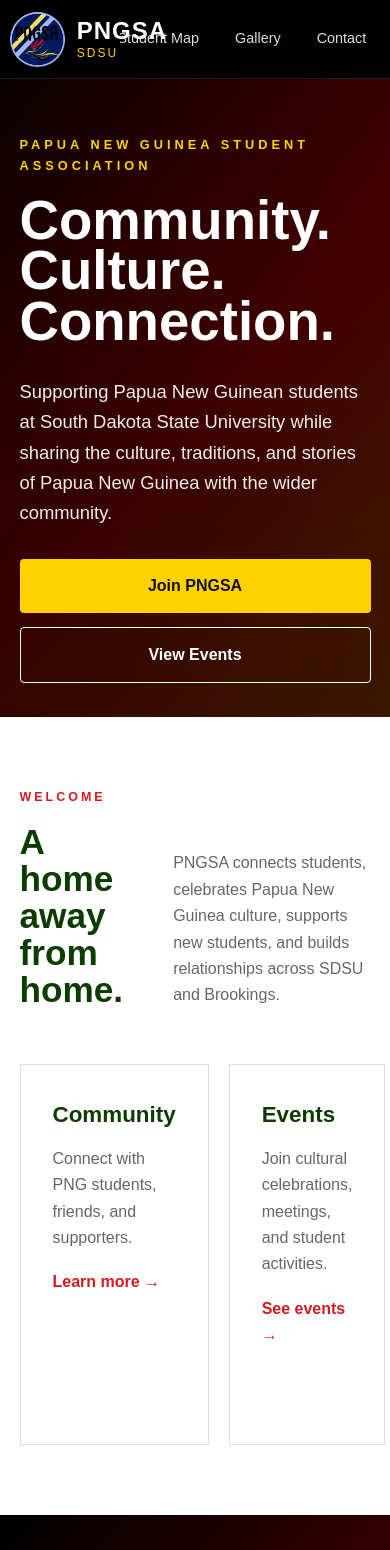
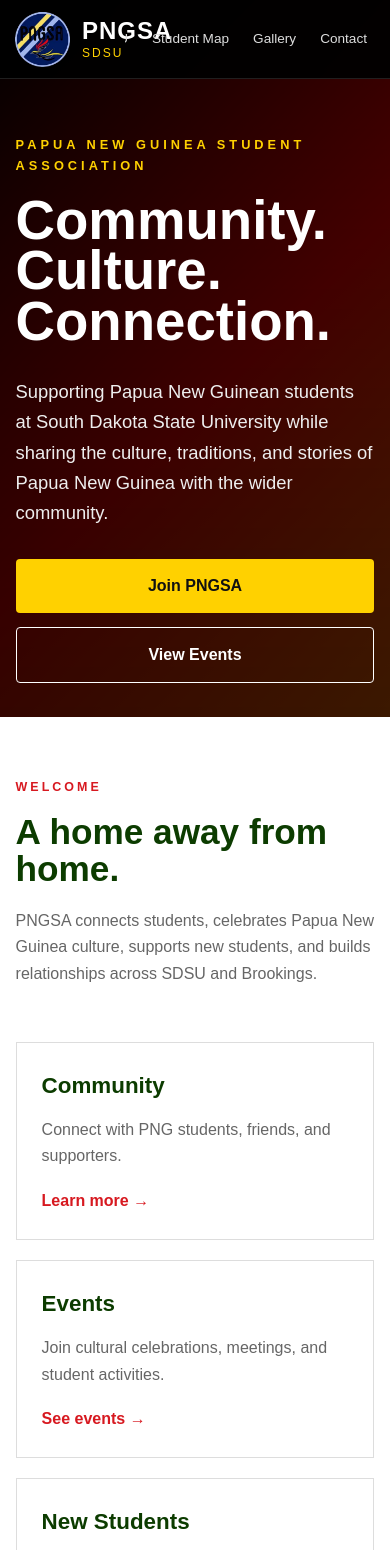
Before and after one commit to japhetkapak8-cpu/PNGSA-SDSU, a plain HTML site: page index.html in a window 390 px wide. Shown: the top 1550 px of the page. Drawn offline with Linux system fonts and the light colour scheme.

Commit message:
Update mobile navigation

```diff
--- a/css/mobile.css
+++ b/css/mobile.css
@@ -7,21 +7,47 @@
   html,
   body {
     width: 100%;
+    max-width: 100%;
     overflow-x: hidden;
   }
 
-  * {
+  *,
+  *::before,
+  *::after {
     box-sizing: border-box;
   }
 
-  /* Navigation */
+  /* Reduce container width nicely on phone */
+  .container {
+    width: 92%;
+    max-width: 100%;
+  }
+
+  /* ========================================
+     NAVIGATION
+  ======================================== */
+
+  .nav-container {
+    width: 100%;
+    padding-left: 15px;
+    padding-right: 15px;
+  }
+
   .nav-links {
     display: flex;
     flex-direction: row;
+    flex-wrap: nowrap;
+
     overflow-x: auto;
+    overflow-y: hidden;
+
+    width: 100%;
     white-space: nowrap;
-    width: 100%;
+
+    gap: 8px;
+
     scrollbar-width: none;
+    -webkit-overflow-scrolling: touch;
   }
 
   .nav-links::-webkit-scrollbar {
@@ -31,18 +57,60 @@
   .nav-links a {
     flex: 0 0 auto;
     width: auto;
+    font-size: 0.85rem;
+    padding: 10px 8px;
   }
 
+  /* ========================================
+     WELCOME HEADING
+  ======================================== */
 
-  /* Cards */
-  .cards {
+  .section-heading {
+    display: grid;
     grid-template-columns: 1fr;
+    gap: 20px;
+    align-items: start;
   }
 
+  /* ========================================
+     HOME PAGE CARDS
+  ======================================== */
 
-  /* PNG Night */
-  .png-night-content {
+  .feature-grid {
+    display: grid;
     grid-template-columns: 1fr;
+    gap: 20px;
   }
 
+  .feature-card {
+    width: 100%;
+    padding: 25px;
+  }
+
+  /* ========================================
+     PNG NIGHT
+  ======================================== */
+
+  .two-column {
+    display: grid;
+    grid-template-columns: 1fr;
+    gap: 30px;
+  }
+
+  .png-night-card {
+    width: 100%;
+    padding: 25px;
+  }
+
+  /* ========================================
+     GENERAL MOBILE SPACING
+  ======================================== */
+
+  .section {
+    padding: 60px 0;
+  }
+
+  .hero h1 {
+    font-size: clamp(3rem, 14vw, 5rem);
+  }
 }
--- a/css/style.css
+++ b/css/style.css
@@ -705,7 +705,7 @@ footer {
   }
 }
 
-@media (max-width: 110px) {
+@media (max-width: 1100x) {
   .menu-button {
     display: block;
   }
--- a/index.html
+++ b/index.html
@@ -7,8 +7,8 @@
   <meta name="description" content="Papua New Guinea Student Association at South Dakota State University.">
   <link rel="stylesheet" href="https://cdnjs.cloudflare.com/ajax/libs/font-awesome/6.5.2/css/all.min.css">
   <link rel="stylesheet" href="css/style.css">
-  <link rel="stylesheet" href="css/mobile.css">
   <link rel="stylesheet" href="css/navigation.css">
+<link rel="stylesheet" href="css/mobile.css">
 </head>
 <body>
 
```
Also changed, not shown: apply.html (+1 -1 lines), contact.html (+2 -1 lines), events.html (+2 -1 lines), gallery.html (+2 -1 lines), haus.html (+1 -1 lines), leadership.html (+2 -0 lines), membership.html (+2 -1 lines), newstudents.html (+2 -1 lines), scholarships.html (+1 -1 lines), studentmap.html (+1 -1 lines).
